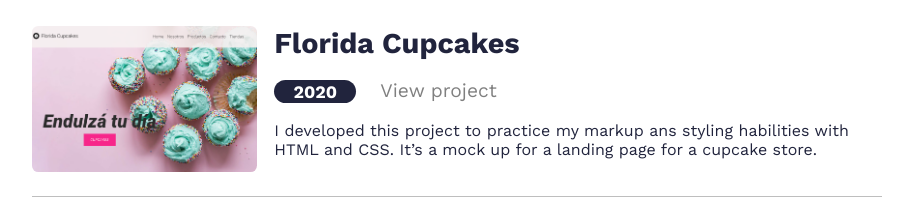
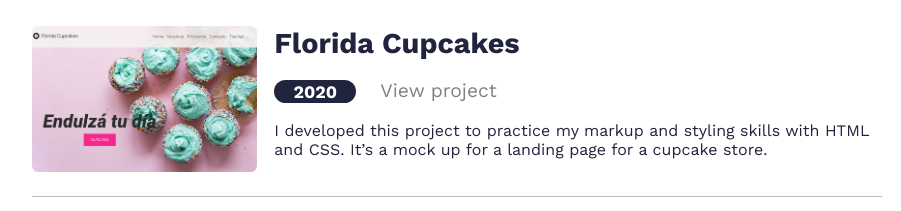
Before and after one commit to celirojas/portfolio-celi, a React (Create React App) app: page / in a window 1280 px wide. Shown: the part 840-1051 px from the top of the page, without its empty margins (183-1084 px from the left). Built offline with nearby package versions, Linux system fonts and the light colour scheme.

Commit message:
ÂCorrect projects

```diff
--- a/src/components/Projects/Projects.js
+++ b/src/components/Projects/Projects.js
@@ -10,7 +10,7 @@ function Projects(){
             <Card
                 title="Florida Cupcakes"
                 year="2020"
-                description="I developed this project to practice my markup ans styling habilities with HTML and CSS. It’s a mock up for a landing page for a cupcake store."
+                description="I developed this project to practice my markup and styling skills with HTML and CSS. It’s a mock up for a landing page for a cupcake store."
                 image="fc1.png"
                 link="https://celirojas.github.io/proyectoCoder/htmls/index"
             />
```
